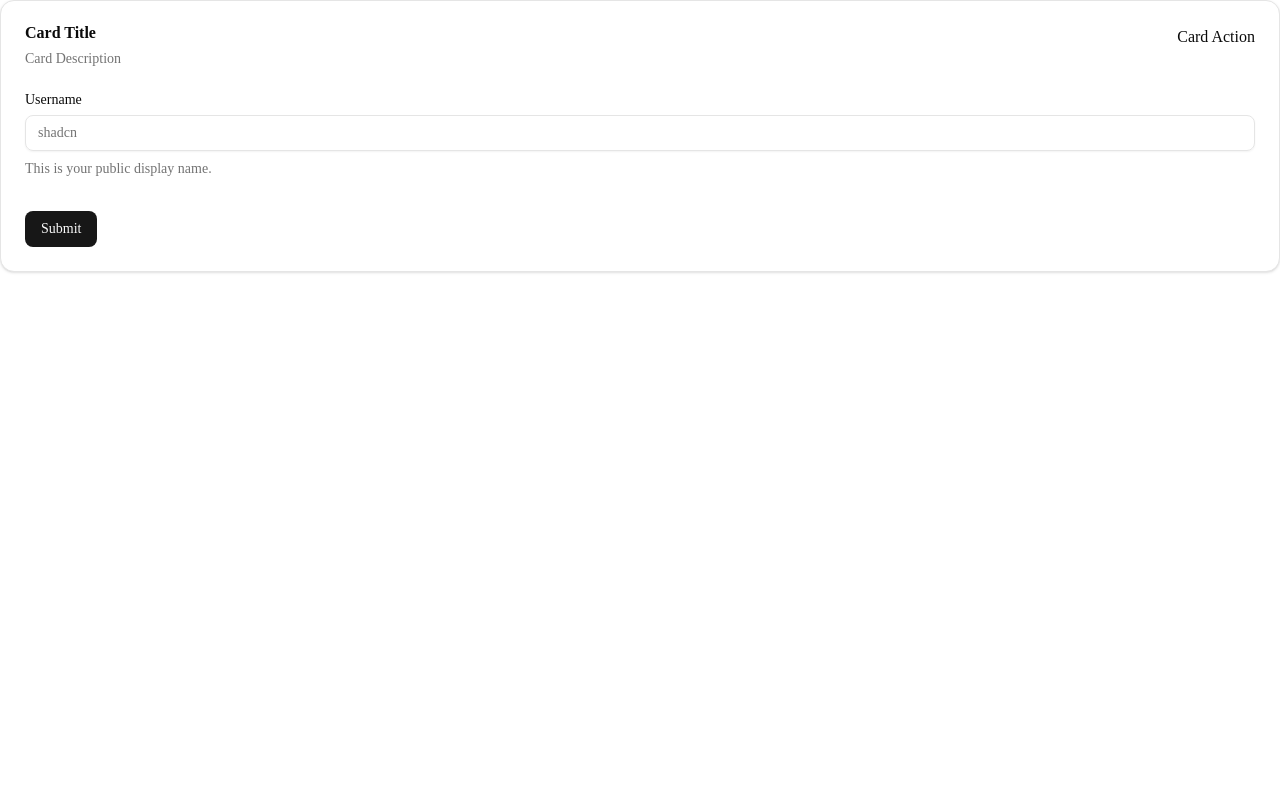
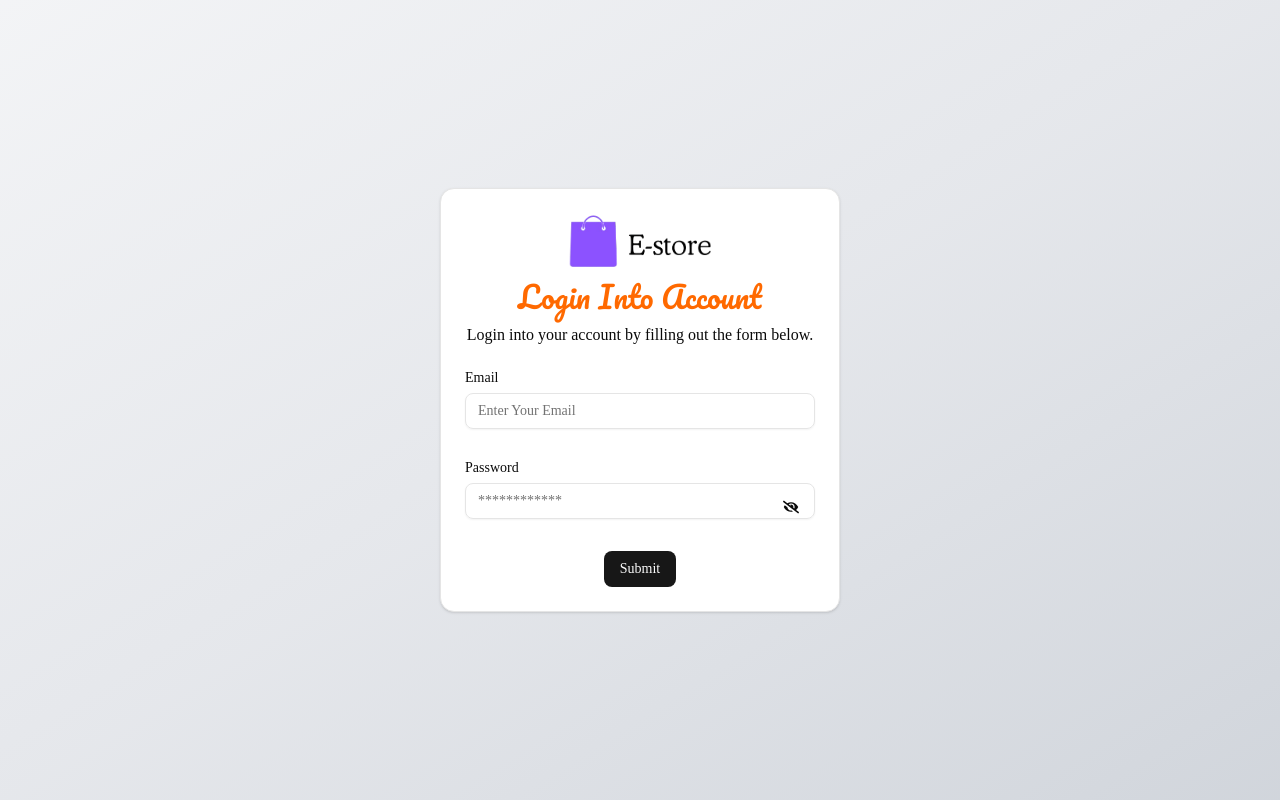
Before and after one commit to sherazii/nextjs-2fa-boilerplate, a Next.js app: page /auth/login in a window 1280 px wide. Built offline with nearby package versions, Linux system fonts and the light colour scheme; a web font is replaced by a local one.

Commit message:
Seprate zod schema component is created in lib/zodSchema.js

```diff
--- /dev/null
+++ b/app/(root)/auth/layout.jsx
@@ -0,0 +1,12 @@
+"use client";
+import React from "react";
+
+const Layout = ({ children }) => {
+  return (
+    <div className="min-h-screen w-full flex items-center justify-center bg-gradient-to-br from-gray-100 via-gray-200 to-gray-300 dark:from-gray-900 dark:via-gray-800 dark:to-gray-900 transition-colors duration-300">
+      {children}
+    </div>
+  );
+};
+
+export default Layout;
--- a/app/(root)/auth/login/page.jsx
+++ b/app/(root)/auth/login/page.jsx
@@ -1,5 +1,5 @@
 "use client";
-import React from "react";
+import React, { useState } from "react";
 import {
   Card,
   CardAction,
@@ -11,7 +11,7 @@ import {
 } from "@/components/ui/card";
 import { zodResolver } from "@hookform/resolvers/zod";
 import { useForm } from "react-hook-form";
-
+import Logo from "@/public/assets/images/logo-black.png";
 import { z } from "zod";
 import { Button } from "@/components/ui/button";
 import {
@@ -24,45 +24,91 @@ import {
   FormMessage,
 } from "@/components/ui/form";
 import { Input } from "@/components/ui/input";
+import { FaEye, FaEyeSlash } from "react-icons/fa";
+import Image from "next/image";
+import { zSchema } from "@/lib/zodSchema";
 const LoginPagge = () => {
-  const formSchema = z.object({
-    username: z.string().min(2).max(50),
+  const [isTypePassword, setIsTypePassword] = useState(true);
+  const formSchema = zSchema
+    .pick({
+      email: true,
+    })
+    .extend({
+      password: z.string().min(3, "password is required"),
     });
   // 1. Define your form.
   const form = useForm({
     resolver: zodResolver(formSchema),
     defaultValues: {
-      username: "",
+      eamil: "",
+      password: "",
     },
   });
 
-  const loginHandler = () => {}
+  const loginHandler = (values) => {
+    console.log(values);
+  };
   return (
-    <Card>
+    <Card className="w-100 text-center">
       <CardHeader>
-        <CardTitle>Card Title</CardTitle>
-        <CardDescription>Card Description</CardDescription>
-        <CardAction>Card Action</CardAction>
+        <div className="flex justify-center">
+          <Image
+            src={Logo}
+            className="max-w-[150px] h-auto"
+            alt="logoImg"
+            priority
+          />
+        </div>
+        <CardTitle className="w-full text-center text-3xl font-bold font-[Pacifico] text-orange-500">
+          Login Into Account
+        </CardTitle>
+        <p>Login into your account by filling out the form below.</p>
       </CardHeader>
       <CardContent>
         <Form {...form}>
-      <form onSubmit={form.handleSubmit(loginHandler)} className="space-y-8">
+          <form
+            onSubmit={form.handleSubmit(loginHandler)}
+            className="space-y-8"
+          >
             <FormField
               control={form.control}
-          name="username"
+              name="email"
               render={({ field }) => (
                 <FormItem>
-              <FormLabel>Username</FormLabel>
+                  <FormLabel>Email</FormLabel>
                   <FormControl>
-                <Input placeholder="shadcn" {...field} />
+                    <Input placeholder="Enter Your Email" {...field} />
                   </FormControl>
-              <FormDescription>
-                This is your public display name.
-              </FormDescription>
                   <FormMessage />
                 </FormItem>
               )}
             />
+
+            <FormField
+              control={form.control}
+              name="password"
+              render={({ field }) => (
+                <FormItem className="relative">
+                  <FormLabel>Password</FormLabel>
+                  <FormControl>
+                    <Input
+                      placeholder="************"
+                      type={isTypePassword ? "password" : "text"}
+                      {...field}
+                    />
+                  </FormControl>
+                  <button
+                    type="button"
+                    className="absolute right-4 top-[38px] cursor-pointer"
+                    onClick={() => setIsTypePassword(!isTypePassword)}
+                  >
+                    {isTypePassword ? <FaEyeSlash /> : <FaEye />}
+                  </button>
+                  <FormMessage />
+                </FormItem>
+              )}
+            />
+
             <Button type="submit">Submit</Button>
           </form>
         </Form>
--- /dev/null
+++ b/lib/zodSchema.js
@@ -0,0 +1,18 @@
+import { z } from "zod";
+
+export const passwordRegex =
+  /^(?=.*[a-z])(?=.*[A-Z])(?=.*\d)(?=.*[!@#$%^&*()_\-+={}[\]|\\:;"'<>,.?/~`]).+$/;
+
+export const zSchema = z.object({
+  email: z.string().email({ message: "Please enter a valid email" }),
+  password: z
+    .string()
+    .min(8, { message: "Password must be at least 8 characters" })
+    .max(128, { message: "Password is too long" })
+    .regex(passwordRegex, {
+      message:
+        "Password must include at least 1 uppercase, 1 lowercase, 1 number, and 1 special character",
+    }),
+  otp: z.coerce.string().regex(/^\d{6}$/, "OTP must be a 6-digit number"),
+
+});
```
Lines whose indentation alone changed are shown as unchanged.
